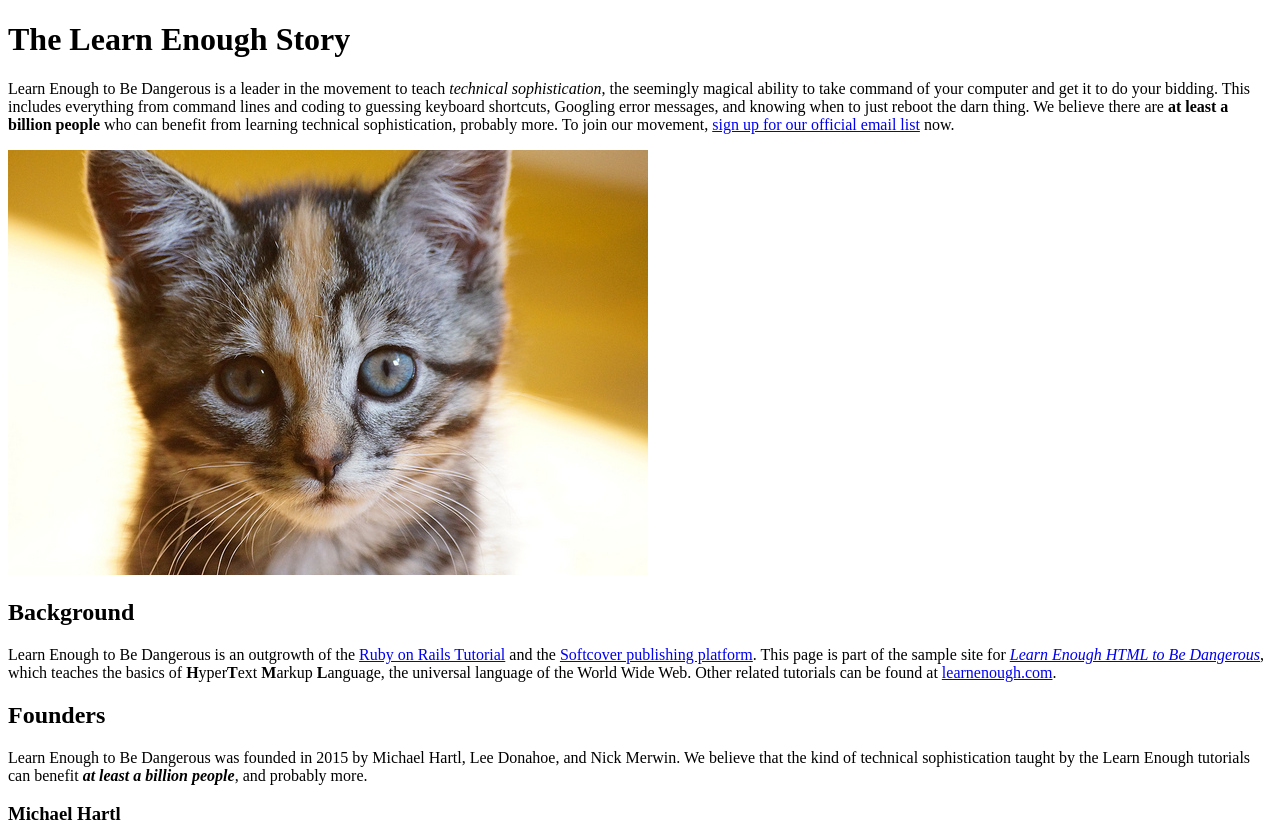
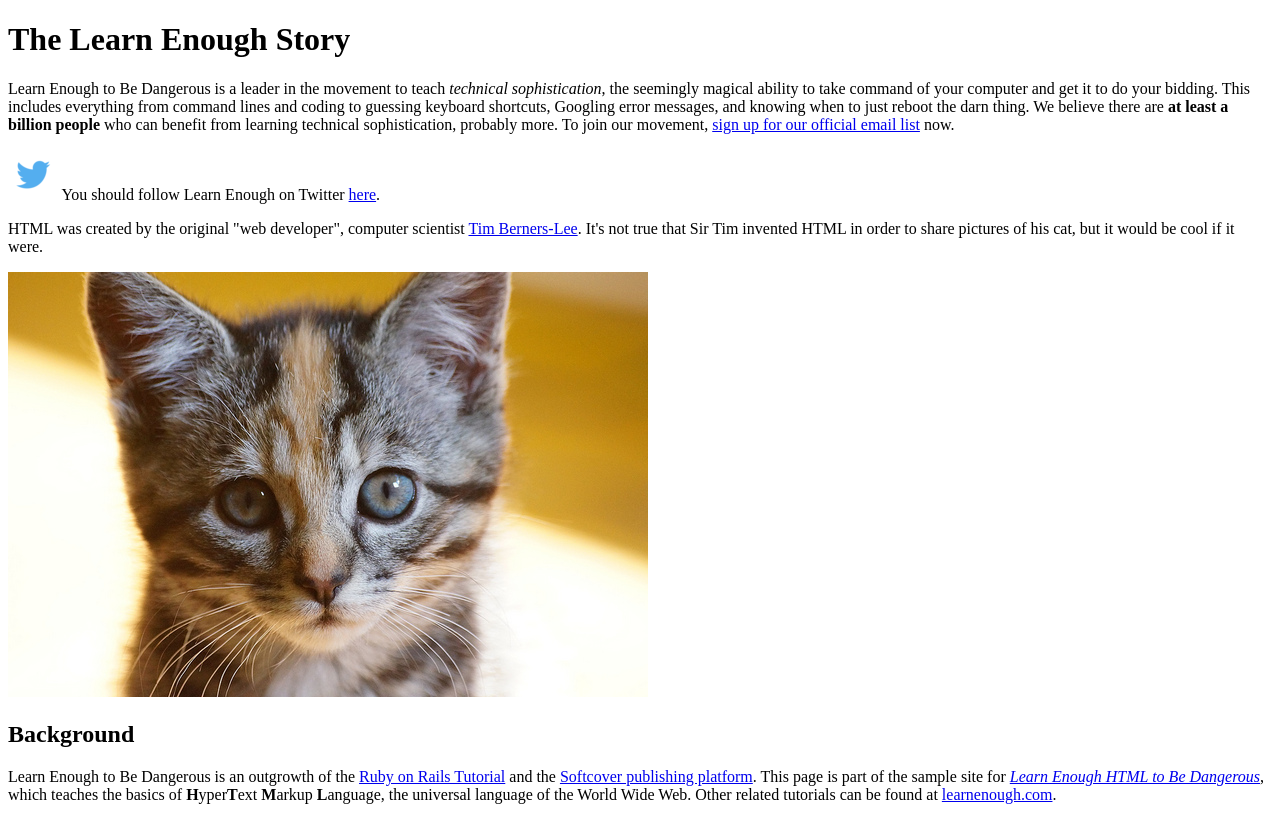
Before and after one commit to xgnxs/sample_website, a plain HTML site: page index.html in a window 1280 px wide. Shown: the top 821 px of the page. Drawn offline with Linux system fonts and the light colour scheme.

Commit message:
add twitter link and some content

```diff
--- a/index.html
+++ b/index.html
@@ -18,7 +18,25 @@
       movement, <a href="http://learnenough.com/email">sign up for our official email list</a> now.
     </p>
 
-    <img src="images/kitten.jpg" alt="An adorable kitten">
+    <p>
+      <a href="http://twitter.com/learnenough" target="_blank"
+      style="text-decoration: none;">
+        <img src="images/small_twitter_logo.png" alt="Twitter Logo">
+      </a>
+      You should follow Learn Enough on Twitter
+      <a href="http://twitter.com/learnenough" target="_blank">here</a>.
+    </p>
+
+    <p>
+      HTML was created by the original "web developer", computer scientist
+      <a href="https://en.wikipedia.org/wiki/Tim_Berners-Lee">Tim
+      Berners-Lee</a>. It's not true that Sir Tim invented HTML in order to
+      share pictures of his cat, but it would be cool if it were.
+    </p>
+
+    <a href="https://www.flickr.com/photos/deborah_s_perspective/14144861329">
+      <img src="images/kitten.jpg" alt="An adorable kitten">
+    </a>
 
     <h2>Background</h2>
     <p>
```
Also changed, not shown: images/small_twitter_logo.png (added).
